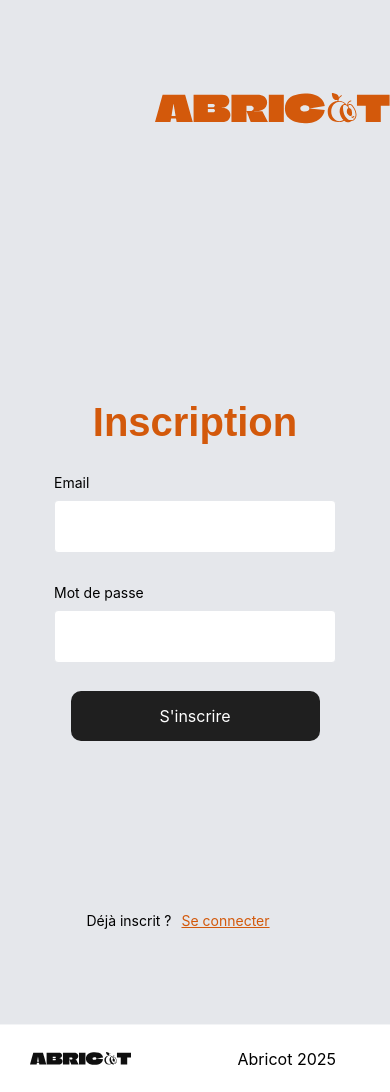
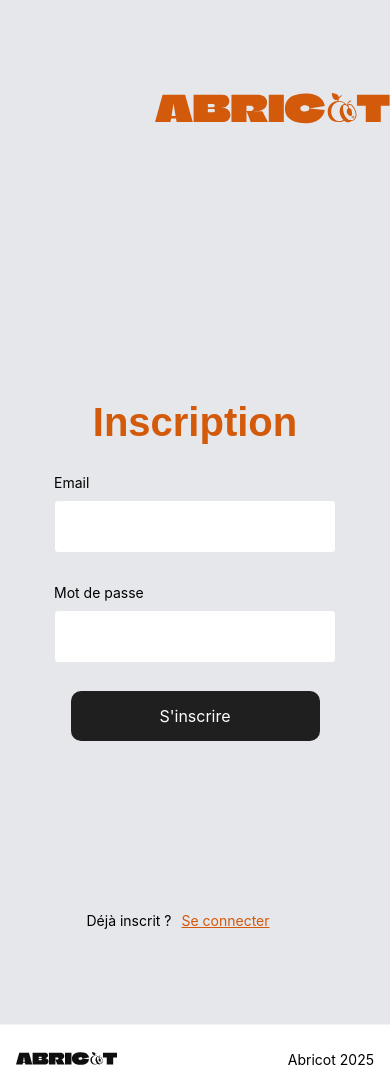
Before and after one commit to StellaElian/abricot-frontend, a Next.js app: page /register in a window 390 px wide. Built offline with nearby package versions, Linux system fonts and the light colour scheme.

Commit message:
Responsive

```diff
--- a/src/components/Footer.tsx
+++ b/src/components/Footer.tsx
@@ -2,9 +2,9 @@ import Image from 'next/image';
 
 export default function Footer() {
     return (
-        <footer className="w-full h-[68px] bg-[#FFFFFF] flex items-center justify-between pl-[30px] pr-[54px] border-t border-gray-100">
+        <footer className="w-full h-[68px] bg-[#FFFFFF] flex items-center justify-between px-4 lg:pl-[30px] lg:pr-[54px] border-t border-gray-100">
 
-            {/* PARTIE GAUCHE : Le Logo */}
+            {/* PARTIE GAUCHE : Logo */}
             <div className="flex-shrink-0">
                 <Image
                     src="/logo2.svg"
@@ -15,10 +15,10 @@ export default function Footer() {
                 />
             </div>
 
-            {/* PARTIE DROITE : Le Texte  */}
+            {/* PARTIE DROITE : Texte  */}
             <div className="flex-shrink-0">
                 <span
-                    className="text-[#000000] text-[16px] font-normal"
+                    className="text-[#000000] text-[14px] lg:text-[16px] font-normal"
                     style={{ fontFamily: "'Inter', sans-serif" }}
                 >
                     Abricot 2025
```
